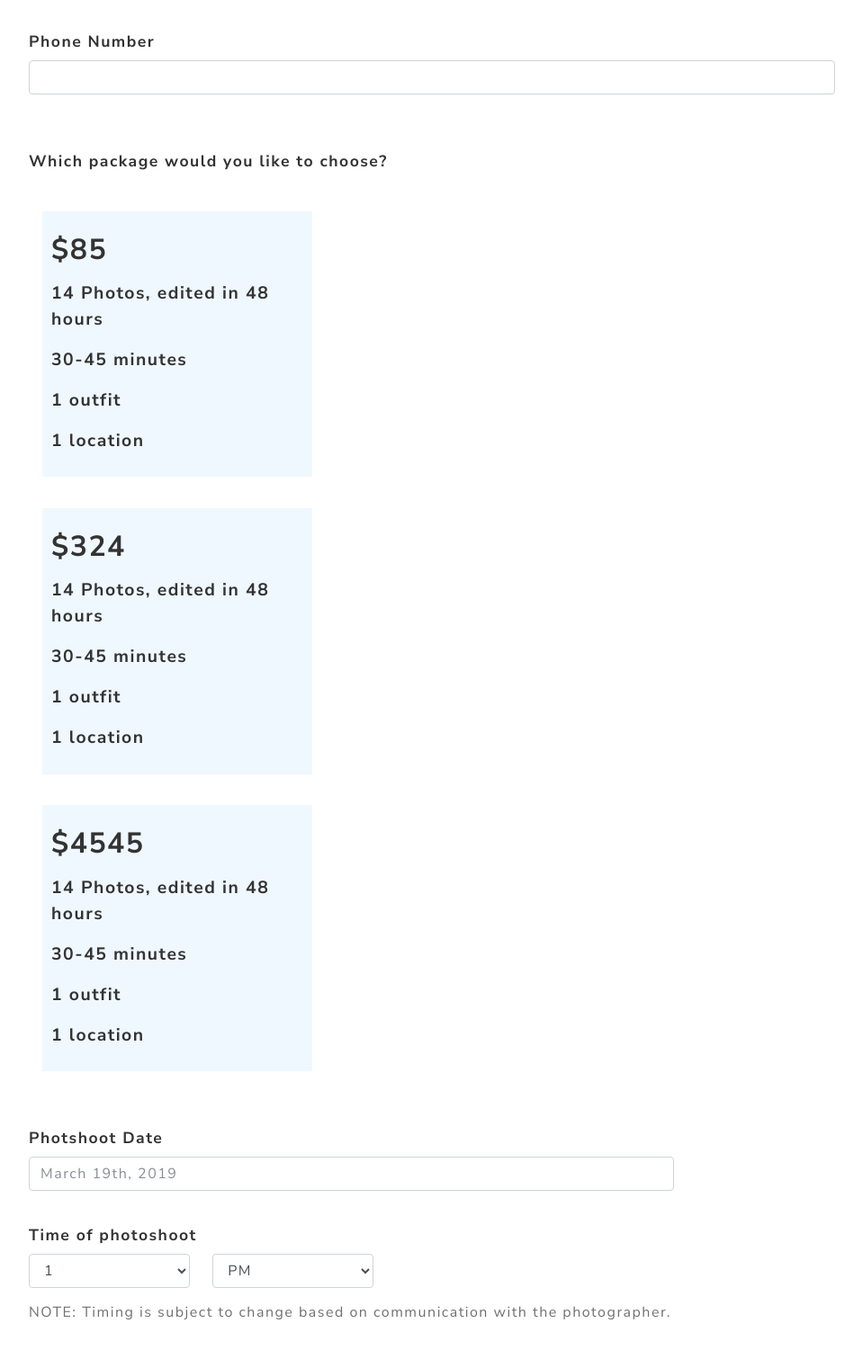
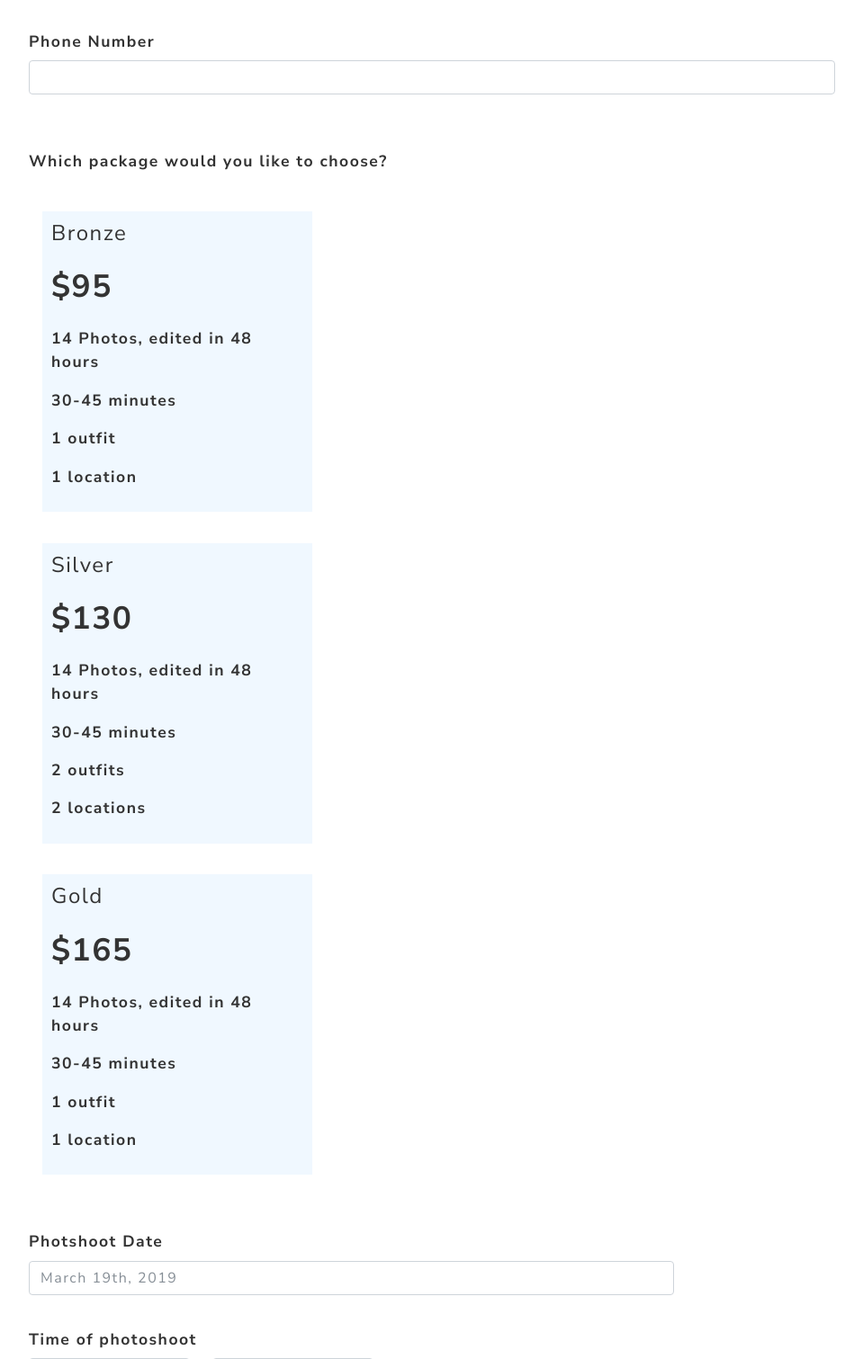
Before and after one commit to nabilahsan/shoot-mvp, a PHP site: page /christibeebooking.html in a window 1280 px wide. Shown: the part 1515-3026 px from the top of the page at 90% size, without its empty margins (160-1119 px from the left). Run offline with PHP 8.4, Linux system fonts and the light colour scheme; some libraries are stand-ins or nearby versions.

Commit message:
small touch up
Signed-off-by: nabilahsan <nabilahsan95@gmail.com>

```diff
--- a/christibeebooking.html
+++ b/christibeebooking.html
@@ -227,7 +227,8 @@
                         <label class="labl">
                             <input type="radio" name="Package" value="Bronze" />
                             <div class="container">
-                                <h2>$85</h2>
+                                <h4>Bronze</h4>
+                                <h1>$95</h1>
                                 <!-- Hourly Rate -->
                                 <p>14 Photos, edited in 48 hours</p>
                                 <!-- Number of Images  -->
@@ -242,14 +243,15 @@
                         <label class="labl">
                             <input type="radio" name="Package" value="Silver" />
                             <div class="container">
-                                <h2>$324</h2>
+                                <h4>Silver</h4>
+                                <h1>$130</h1>
                                 <!-- Hourly Rate -->
                                 <p>14 Photos, edited in 48 hours</p>
                                 <!-- Number of Images  -->
                                 <p>30-45 minutes</p>
                                 <!-- Outfit changes -->
-                                <p>1 outfit</p>
-                                <p>1 location</p>
+                                <p>2 outfits</p>
+                                <p>2 locations</p>
                             </div>
                         </label>
 
@@ -257,7 +259,8 @@
                         <label class="labl">
                             <input type="radio" name="Package" value="Gold" />
                             <div class="container">
-                                <h2>$4545</h2>
+                                <h4>Gold</h4>
+                                <h1>$165</h1>
                                 <!-- Hourly Rate -->
                                 <p>14 Photos, edited in 48 hours</p>
                                 <!-- Number of Images  -->
--- a/resources/css/form.css
+++ b/resources/css/form.css
@@ -33,10 +33,10 @@ label {
 }
 
 .labl p {
-  font-size: 1.1em;
+  font-size: 1em;
 }
 
-.labl p, h2 {
+.labl h1 {
   font-weight: bold;
 }
 
```
